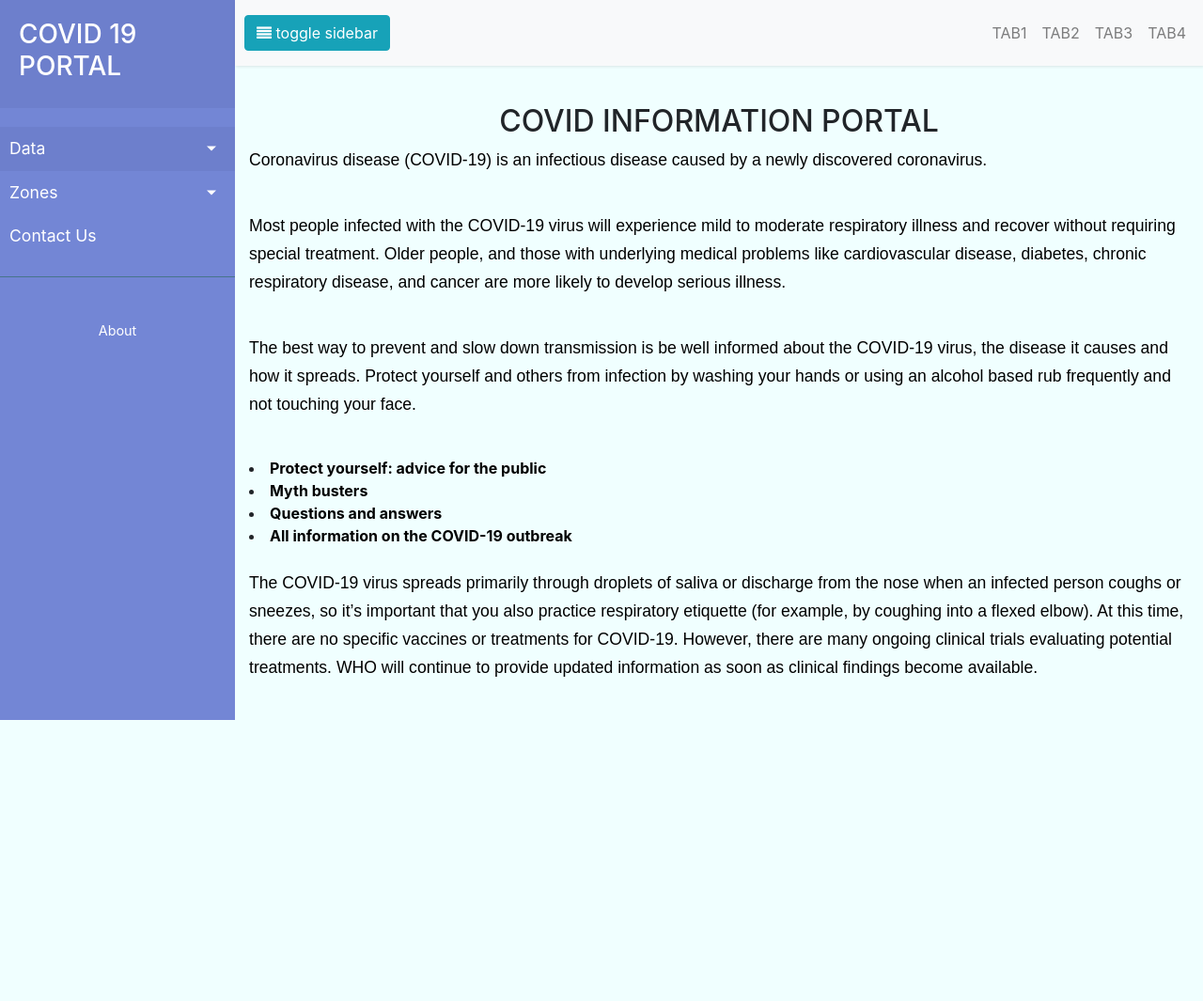
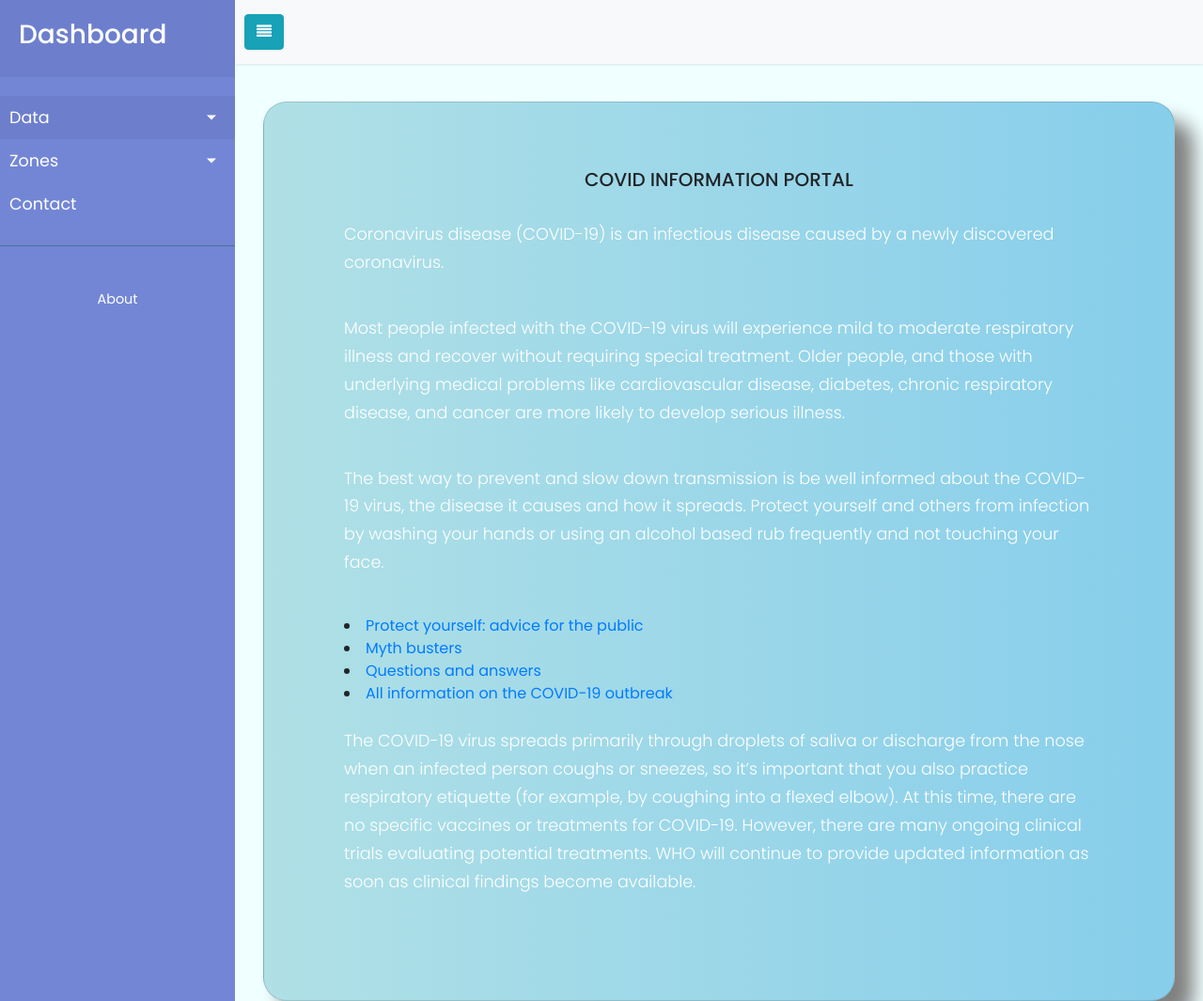
Before and after one commit to Ashishh-07/COVID_PORTAL, a plain HTML site: page front_page.html in a window 1280 px wide. Shown: the top 1065 px of the page at 94% size. Before the commit the page ends 800 px from the top, so only its background shows below. Drawn offline with nearby package versions, Linux system fonts and the light colour scheme.

Commit message:
New Updates

```diff
--- a/front_page.html
+++ b/front_page.html
@@ -12,12 +12,13 @@
 
     <title>Covid_Project</title>
   </head>
+
   <body style="background-color: azure;">
   <style src="style.css"></style>
    <div class="wrapper">
-   	<nav id="sidebar">
+   	<nav id="sidebar" >
    		<div class="sidebar-header">
-   			<h3>COVID 19 PORTAL</h3>
+   			<h3>Dashboard</h3>
    		</div>
    		<ul class="list-unstyled components">
    			<li class="active">
@@ -46,7 +47,7 @@
    				</ul>
    			</li>
    			<li>
-   				<a href="#">Contact Us</a>
+   				<a href="#">Contact</a>
    			</li>
    		</ul>
 
@@ -60,54 +61,49 @@
    	<div class="content">
    		<nav class="navbar navbar-expand-lg navbar-light bg-light">
 
-   		<button type="button" id="sidebarCollapse" class="btn btn-info">
-   			<i class="fa fa-align-justify"></i> <span>toggle sidebar</span>
-   		</button>
+			<button type="button" id="sidebarCollapse" class="btn btn-info">
+				<i class="fa fa-align-justify"></i> <span></span>
+			</button>
 
   <button class="navbar-toggler" type="button" data-toggle="collapse" data-target="#navbarNav" aria-controls="navbarNav" aria-expanded="false" aria-label="Toggle navigation">
     <span class="navbar-toggler-icon"></span>
   </button>
-  <div class="collapse navbar-collapse" id="navbarNav">
-    <ul class="navbar-nav ml-auto">
-      <li class="nav-item ">
-        <a class="nav-link" href="#">TAB1 <span class="sr-only">(current)</span></a>
-      </li>
-      <li class="nav-item">
-        <a class="nav-link" href="#">TAB2</a>
-      </li>
-      <li class="nav-item">
-        <a class="nav-link" href="#">TAB3</a>
-      </li>
-      <li class="nav-item">
-        <a class="nav-link" href="#">TAB4</a>
-      </li>
-    </ul>
-  </div>
+
 </nav>
 
-
+  	<div class="card"style="border-radius: 25px;padding: 50px;box-shadow: 20px 20px 20px grey;margin-left: 30px;margin-right: 30px;background-image: linear-gradient(to right, rgb(176,224,230), rgb(135,206,235));">
+	<div class="card-body">
   	<div class="container-fluid" style="padding: 30x;background-origin: padding-box;border-radius: 30px;border-color: black;border-bottom: 20px;">
-        <h2 style="text-align: center;">COVID INFORMATION PORTAL</h2>
-	<p style="color: black;">Coronavirus disease (COVID-19) is an infectious disease caused by a newly discovered coronavirus.</p><br>
-	<p style="color: black;">Most people infected with the COVID-19 virus will experience mild to moderate respiratory illness and recover without requiring special treatment.  Older people, and those with underlying medical problems like cardiovascular disease, diabetes, chronic respiratory disease, and cancer are more likely to develop serious illness.</p><br>
-	<p style="color: black;">The best way to prevent and slow down transmission is be well informed about the COVID-19 virus, the disease it causes and how it spreads. Protect yourself and others from infection by washing your hands or using an alcohol based rub frequently and not touching your face. </p> <br>
+	<h5 class="card-title-100" style="text-align:center;">COVID INFORMATION PORTAL</h5><br>
+	<p class="text-white">Coronavirus disease (COVID-19) is an infectious disease caused by a newly discovered coronavirus.</p><br>
+	<p class=text-white>Most people infected with the COVID-19 virus will experience mild to moderate respiratory illness and recover without requiring special treatment.  Older people, and those with underlying medical problems like cardiovascular disease, diabetes, chronic respiratory disease, and cancer are more likely to develop serious illness.</p><br>
+	<p class=text-white>The best way to prevent and slow down transmission is be well informed about the COVID-19 virus, the disease it causes and how it spreads. Protect yourself and others from infection by washing your hands or using an alcohol based rub frequently and not touching your face. </p> <br>
 
 	<li>
-		<a style="color: black;font-weight: bold;" href ="https://www.who.int/emergencies/diseases/novel-coronavirus-2019/advice-for-public">Protect yourself: advice for the public</a>
+		<a href ="https://www.who.int/emergencies/diseases/novel-coronavirus-2019/advice-for-public" class="text-primary">Protect yourself: advice for the public</a>
 	</li>
 	<li>
-		<a style="color: black;font-weight: bold" href ="https://www.who.int/emergencies/diseases/novel-coronavirus-2019/question-and-answers-hub/q-a-detail/q-a-coronaviruses">Myth busters</a>
+		<a  href ="https://www.who.int/emergencies/diseases/novel-coronavirus-2019/question-and-answers-hub/q-a-detail/q-a-coronaviruses" class="text-primary">Myth busters</a>
 	</li>
 	<li>
-		<a style="color: black;font-weight: bold" href="https://www.who.int/emergencies/diseases/novel-coronavirus-2019/question-and-answers-hub/q-a-detail/q-a-coronaviruses">Questions and answers</a>
+		<a  href="https://www.who.int/emergencies/diseases/novel-coronavirus-2019/question-and-answers-hub/q-a-detail/q-a-coronaviruses" class="text-primary">Questions and answers</a>
 	</li>
 	<li>
-		<a style="color: black;font-weight: bold" href="https://www.who.int/emergencies/diseases/novel-coronavirus-2019">All information on the COVID-19 outbreak</a>
+		<a href="https://www.who.int/emergencies/diseases/novel-coronavirus-2019" class="text-primary">All information on the COVID-19 outbreak</a>
 	</li>
 	<br>
-	<p style="color: black;">The COVID-19 virus spreads primarily through droplets of saliva or discharge from the nose when an infected person coughs or sneezes, so it’s important that you also practice respiratory etiquette (for example, by coughing into a flexed elbow).
+	<p class=text-white>The COVID-19 virus spreads primarily through droplets of saliva or discharge from the nose when an infected person coughs or sneezes, so it’s important that you also practice respiratory etiquette (for example, by coughing into a flexed elbow).
         At this time, there are no specific vaccines or treatments for COVID-19. However, there are many ongoing clinical trials evaluating potential treatments. WHO will continue to provide updated information as soon as clinical findings become available.</p><br>
 	</div>
+</div>
+</div>
+
+<footer class="footer mt-5 py-3 bg-light">
+	<div class="container text-center">
+	  <span class="text-muted">Copyright &copy;2020,
+		<a href="https://ashishh-07.github.io/Ashish/" target="_blank">Ashish Kale</a></span>
+	</div>
+  </footer>
 </div>
 
 
@@ -129,6 +125,7 @@
 				$('#sidebar').toggleClass('active');
 			});
 		});
+
 	</script>
 
   </body>
--- a/style.css
+++ b/style.css
@@ -1,4 +1,3 @@
-<style>
 
 @import "https://fonts.googleapis.com/css?family=Poppins:300,400,500,600,700";
 
@@ -24,6 +23,7 @@ a:focus{
 	border-radius: 0;
 	margin-bottom: 40px;
 	box-shadow: 1px 1px 3px rgba(0,0,0,0.1);
+	height: auto;
 }
 
 .navbar-btn{
@@ -48,7 +48,8 @@ a:focus{
     max-width: 250px;
     background: #7386D5;
     color: #fff;
-    transition: all 0.3s;
+	transition: all 0.3s;
+	height: auto;
 }
 #sidebar.active{
 	margin-left: -250px;
@@ -129,6 +130,7 @@ a.article:hover {
     transition: all 0.3s;
 }
 
+
 @media(maz-width:768px){
 	#sidebar{margin-left: -250px;}
 	#sidebar.active{
@@ -138,6 +140,3 @@ a.article:hover {
 		display: none;
 	}
 }
-
-
-  </style>
```
Also changed, not shown: daywise.html (+15 -17 lines), statewise.html (+11 -15 lines).
